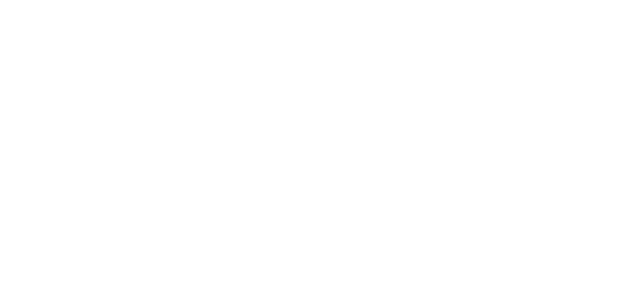
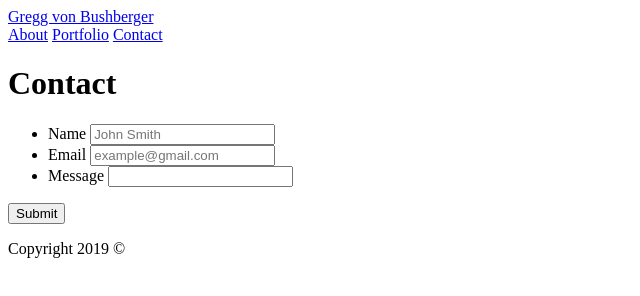
Before and after one commit to gvonbush/Unit-01-Homework-Portfolio, a plain HTML site: page contact.html in a window 1280 px wide. Shown: the whole page, without its empty margins (0-640 px from the left). Drawn offline with Linux system fonts and the light colour scheme.

Commit message:
Whatever, guys. I can't get this done in time. Here's some HTML. My css never worked for shit and it was because I over labeled things. I'm quitting as opposed to throwing this machine out the window. I'll continue to work on it. I learned from my terrible coding but am not starting over. I'm too damn tired.

```diff
--- a/contact.html
+++ b/contact.html
@@ -0,0 +1,47 @@
+<!DOCTYPE html>
+<html>
+  <head>
+    <title>Contact GVB</title>
+
+  </head>
+    <body>
+
+
+
+    <header class="header1">
+        <div class="mainname">
+<a href="index.html">Gregg von Bushberger</a>
+<nav>
+    <a href="index.html">About</a>
+    <a href="portfolio.html">Portfolio</a>
+    <a href="contact.html">Contact</a>
+</nav>
+
+        </div>
+        <div class="contactform">
+        <h1>Contact</h1>
+        <form section="Contact-Form">
+<ul>
+<li>
+<label for="name">Name</label>
+<input type="text" id="name" name="name" placeholder="John Smith" required="required">
+                        </li>
+    <li>
+<label for="email">Email</label>
+                          <input type="email" id="email" name="email" placeholder="example@gmail.com" required="required">
+                        </li>
+                        <li>
+                          <label for="message">Message</label>
+                          <input type="message" name="message" required="required"></textarea>
+                        </li>
+                      </ul>
+                      <input type="Submit">
+        </form>
+
+    </div>
+    <footer class="footer1">
+            <p>Copyright 2019 &copy;</p>
+
+        </footer>
+</body>
+</html>
--- a/index.html
+++ b/index.html
@@ -1,12 +1,37 @@
 <!DOCTYPE html>
 <html>
+    <head>
     <title>About GVB</title>
+    <link rel="stylesheet" href="assets/css/style.css">
+</head>
+    <body>
+
+
     <header class="header1">
         <div class="mainname">
 <a href="index.html">Gregg von Bushberger</a>
+<nav>
+    <a href="index.html">About</a>
+    <a href="portfolio.html">Portfolio</a>
+    <a href="contact.html">Contact</a>
+</nav>
 
         </div>
 
 
+
     </header>
+    <div class="mainsection">
+        <h1>About Me</h1>
+        <img src="assets/images/IMG_1939.jpeg" alt="GVB">
+        <p>Lorem ipsum dolor sit amet, consectetur adipiscing elit, sed do eiusmod tempor incididunt ut labore et dolore magna aliqua. Ut enim ad minim veniam, quis nostrud exercitation ullamco laboris nisi ut aliquip ex ea commodo consequat. Duis aute irure dolor in reprehenderit in voluptate velit esse cillum dolore eu fugiat nulla pariatur. Excepteur sint occaecat cupidatat non proident, sunt in culpa qui officia deserunt mollit anim id est laborum.</p>
+        <p>Sed ut perspiciatis unde omnis iste natus error sit voluptatem accusantium doloremque laudantium, totam rem aperiam, eaque ipsa quae ab illo inventore veritatis et quasi architecto beatae vitae dicta sunt explicabo. Nemo enim ipsam voluptatem quia voluptas sit aspernatur aut odit aut fugit, sed quia consequuntur magni dolores eos qui ratione voluptatem sequi nesciunt. Neque porro quisquam est, qui dolorem ipsum quia dolor sit amet, consectetur, adipisci velit, sed quia non numquam eius modi tempora incidunt ut labore et dolore magnam aliquam quaerat voluptatem. Ut enim ad minima veniam, quis nostrum exercitationem ullam corporis suscipit laboriosam, nisi ut aliquid ex ea commodi consequatur? Quis autem vel eum iure reprehenderit qui in ea voluptate velit esse quam nihil molestiae consequatur, vel illum qui dolorem eum fugiat quo voluptas nulla pariatur?</p>
+        <p>At vero eos et accusamus et iusto odio dignissimos ducimus qui blanditiis praesentium voluptatum deleniti atque corrupti quos dolores et quas molestias excepturi sint occaecati cupiditate non provident, similique sunt in culpa qui officia deserunt mollitia animi, id est laborum et dolorum fuga. Et harum quidem rerum facilis est et expedita distinctio. Nam libero tempore, cum soluta nobis est eligendi optio cumque nihil impedit quo minus id quod maxime placeat facere possimus, omnis voluptas assumenda est, omnis dolor repellendus. Temporibus autem quibusdam et aut officiis debitis aut rerum necessitatibus saepe eveniet ut et voluptates repudiandae sint et molestiae non recusandae. Itaque earum rerum hic tenetur a sapiente delectus, ut aut reiciendis voluptatibus maiores alias consequatur aut perferendis doloribus asperiores repellat.</p>
+    </div>
+    <footer class="footer1">
+        <p>Copyright 2019 &copy;</p>
+
+    </footer>
+</body>
+
 </html>
```
Also changed, not shown: portfolio.html (+55 -0 lines), assets/css/style.css (deleted), assets/images/technics-q-c-640-480-1.jpg (added), assets/images/technics-q-c-640-480-2.jpg (added), assets/images/technics-q-c-640-480-5.jpg (added), assets/images/technics-q-c-640-480-7.jpg (added), assets/images/technics-q-c-640-480-9.jpg (added).
